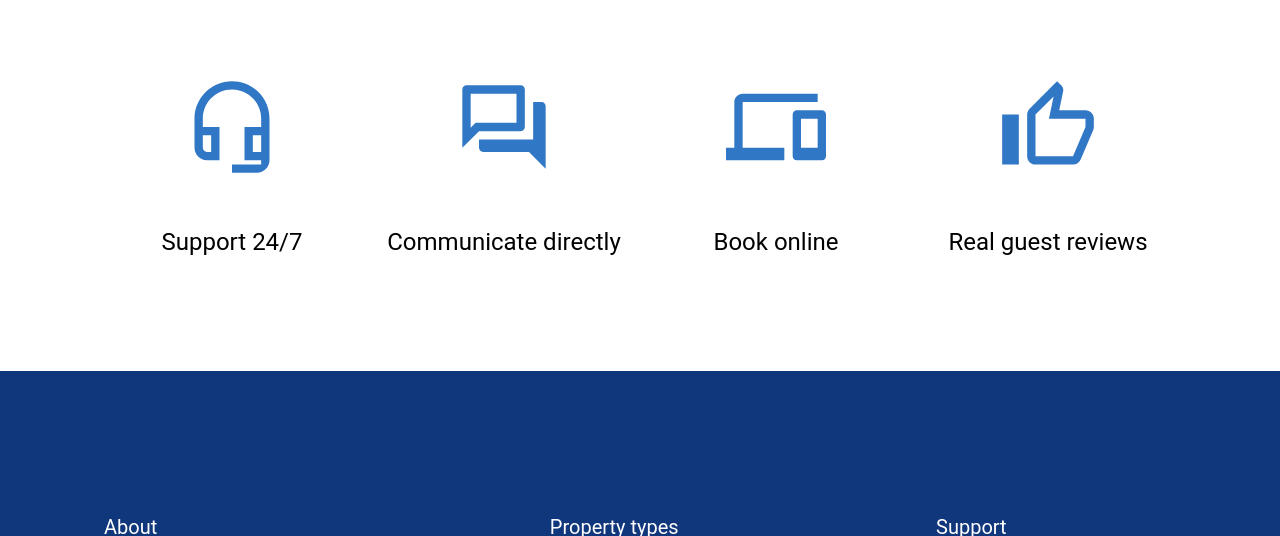
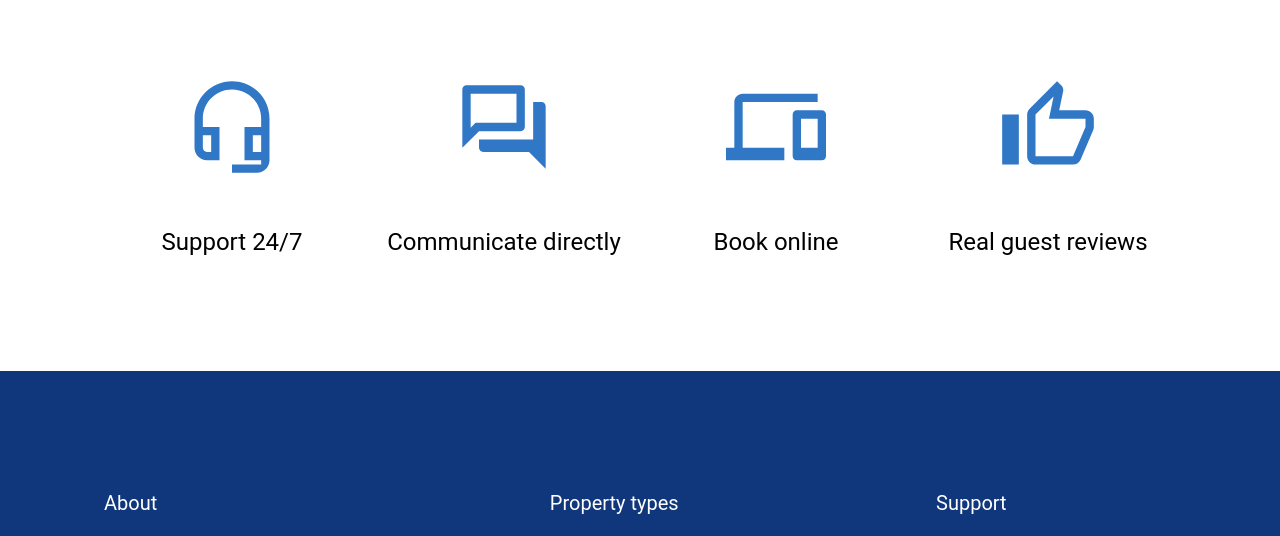
Before and after one commit to PetrovaMaria/if-html, a website: page index.html in a window 1280 px wide. Shown: the part 194-730 px from the top of the page. Drawn offline with Linux system fonts and the light colour scheme.

Commit message:
edit margin

```diff
--- a/style/styles.css
+++ b/style/styles.css
@@ -56,7 +56,7 @@
 
 .footer .footer-title {
   font-weight: 400;
-  margin: 24px 0;
+  margin-bottom: 24px;
 }
 
 .columns .link {
```
